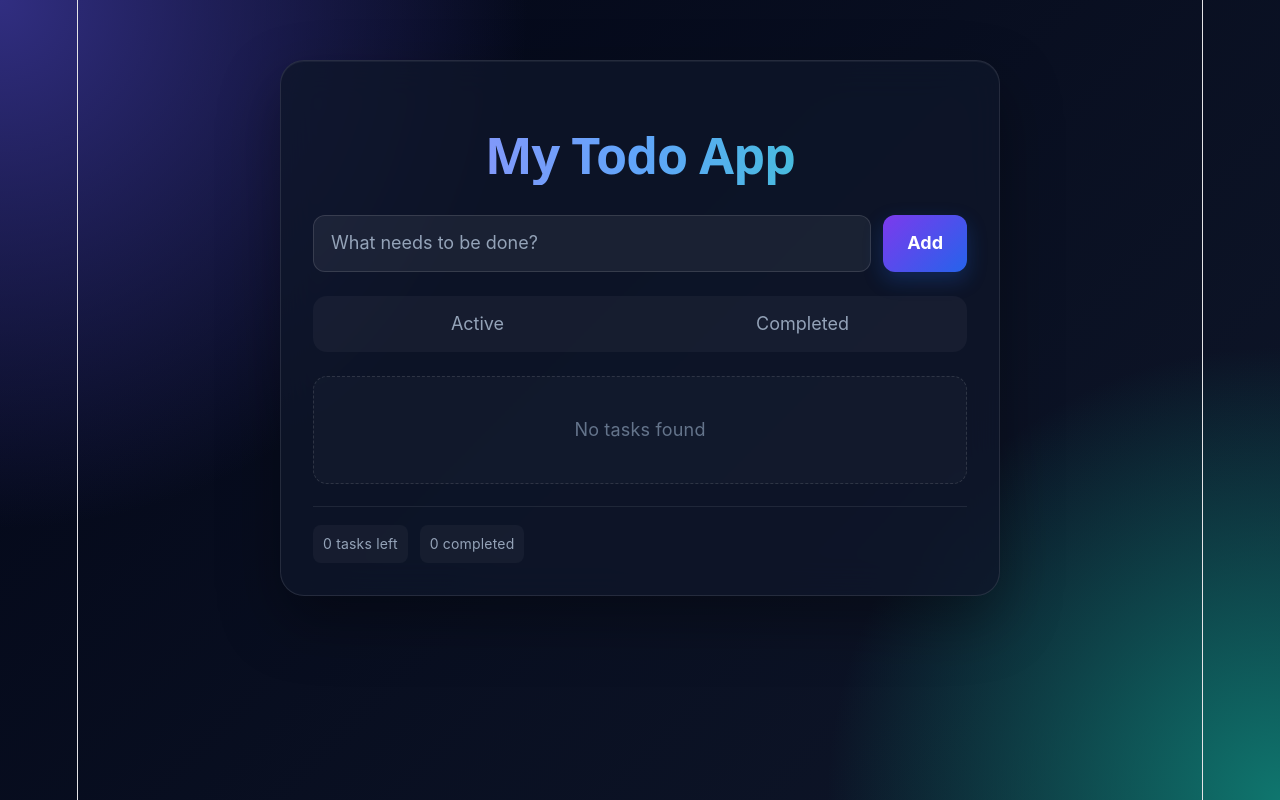
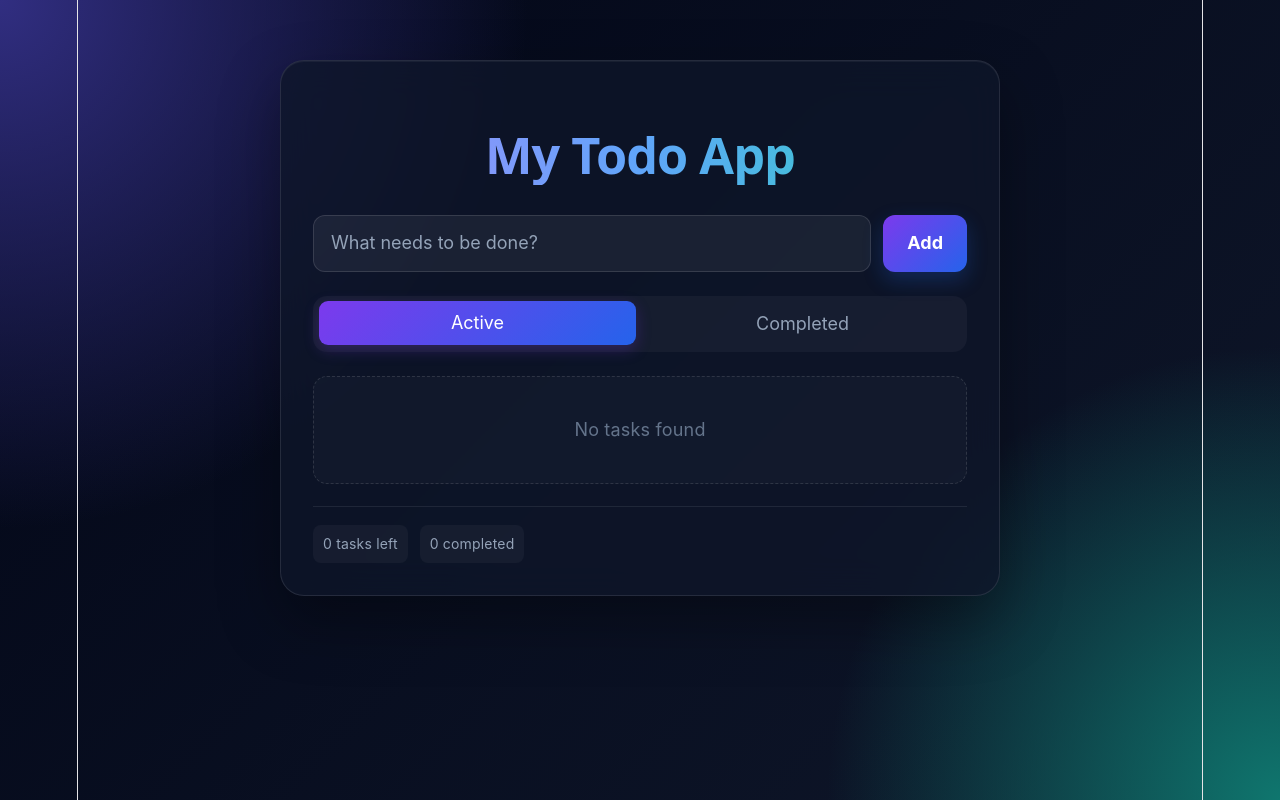
Before and after one commit to dhilip45/My_ToDo_App, a React (Vite) app: page / in a window 1280 px wide. Built offline with nearby package versions, Linux system fonts and the light colour scheme.

Commit message:
imporove some features

```diff
--- a/src/App.jsx
+++ b/src/App.jsx
@@ -11,7 +11,7 @@ function App() {
     return savedTodos ? JSON.parse(savedTodos) : [];
   });
 
-  const [filter, setFilter] = useState("all");
+  const [filter, setFilter] = useState("active");
 
   // Save todos to localStorage whenever todos changes
   useEffect(() => {
@@ -67,10 +67,6 @@ function App() {
 
   // Filter todos
   const filteredTodos = todos.filter((todo) => {
-  // if (filter === "all") {
-  //   return !todo.completed;
-  // }
-
     if (filter === "active") {
       return !todo.completed;
     }
@@ -79,7 +75,7 @@ function App() {
       return todo.completed;
     }
 
-  return true;
+    return false;
   });
 
   // Count active tasks
@@ -87,6 +83,7 @@ function App() {
     (todo) => !todo.completed
   ).length;
 
+  // Count completed tasks
   const completedCount = todos.filter(
     (todo) => todo.completed
   ).length;
```
Also changed, not shown: src/App.css (+0 -18 lines), src/components/TodoFilter.jsx (+0 -7 lines). Lines whose indentation alone changed are shown as unchanged.
